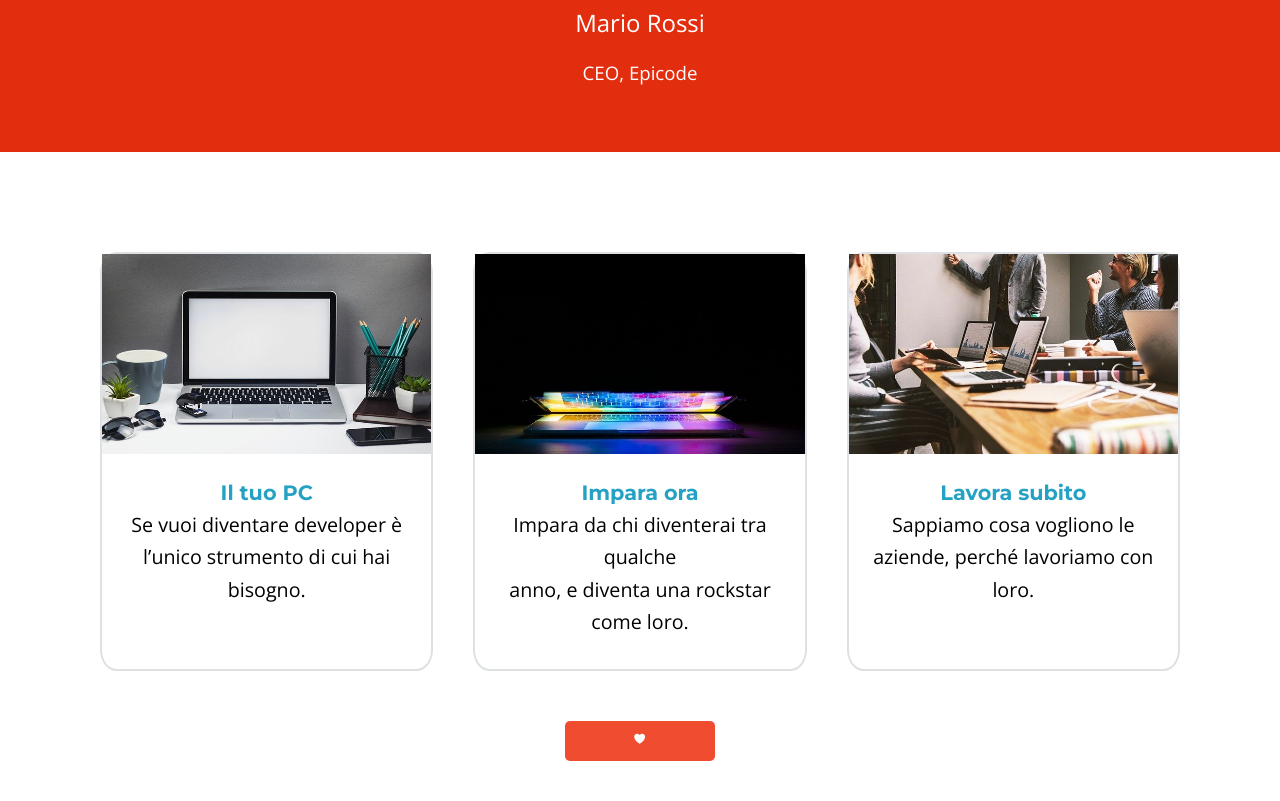
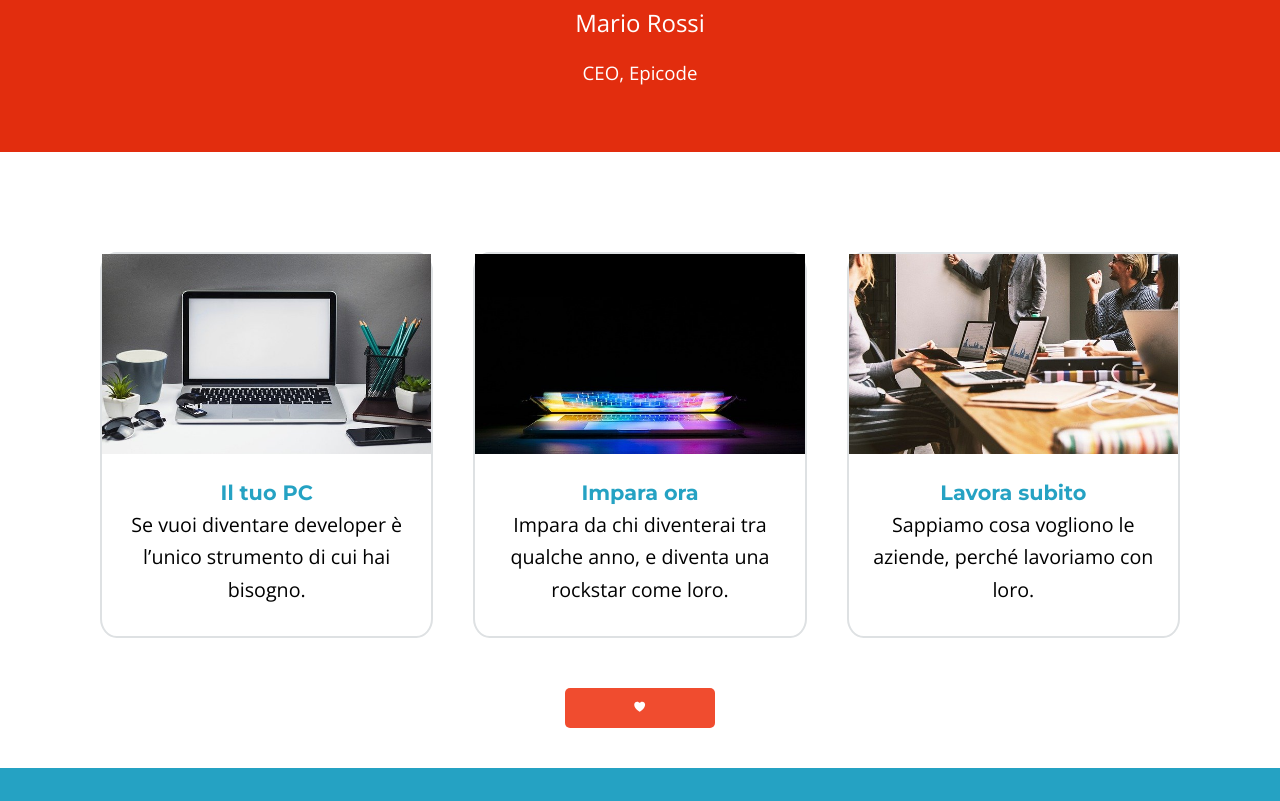
Before and after one commit to chiaramarti/S1-L5, a plain HTML site: page index.html in a window 1280 px wide. Shown: the part 1996-2797 px from the top of the page. Drawn offline with nearby package versions, Linux system fonts and the light colour scheme; a web font is replaced by a local one.

Commit message:
p/padding+

```diff
--- a/assets/css/style.css
+++ b/assets/css/style.css
@@ -219,8 +219,8 @@ p{
     line-height: 1.65;
     font-family: 'Open Sans', sans-serif;
     font-size: 1.23em;
-    margin-left: 10px;
-    margin-right: 10px;
+    margin-left: 15px;
+    margin-right: 15px;
 }
 
 ul li a{
--- a/index.html
+++ b/index.html
@@ -89,10 +89,7 @@
         <div class="textform card margin-l">
           <img src="./assets/images/foto2.jpg" alt="foto card 2" />
           <h3>Impara ora</h3>
-          <p class="margin-b">
-            Impara da chi diventerai tra qualche <br />
-            anno, e diventa una rockstar come loro.
-          </p>
+          <p class="margin-b">Impara da chi diventerai tra qualche anno, e diventa una rockstar come loro.</p>
         </div>
         <!-- 3 -->
         <div class="textform card margin-l">
```
